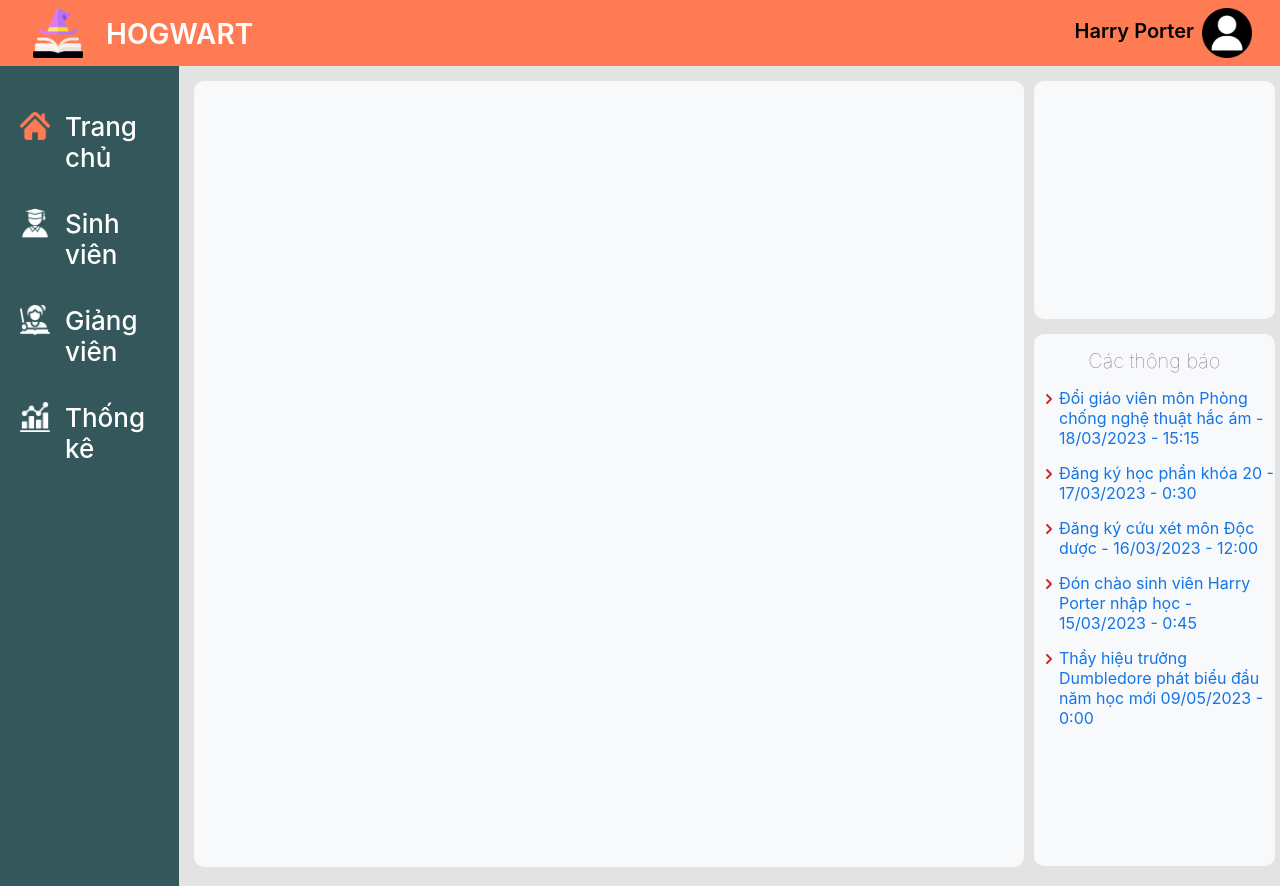
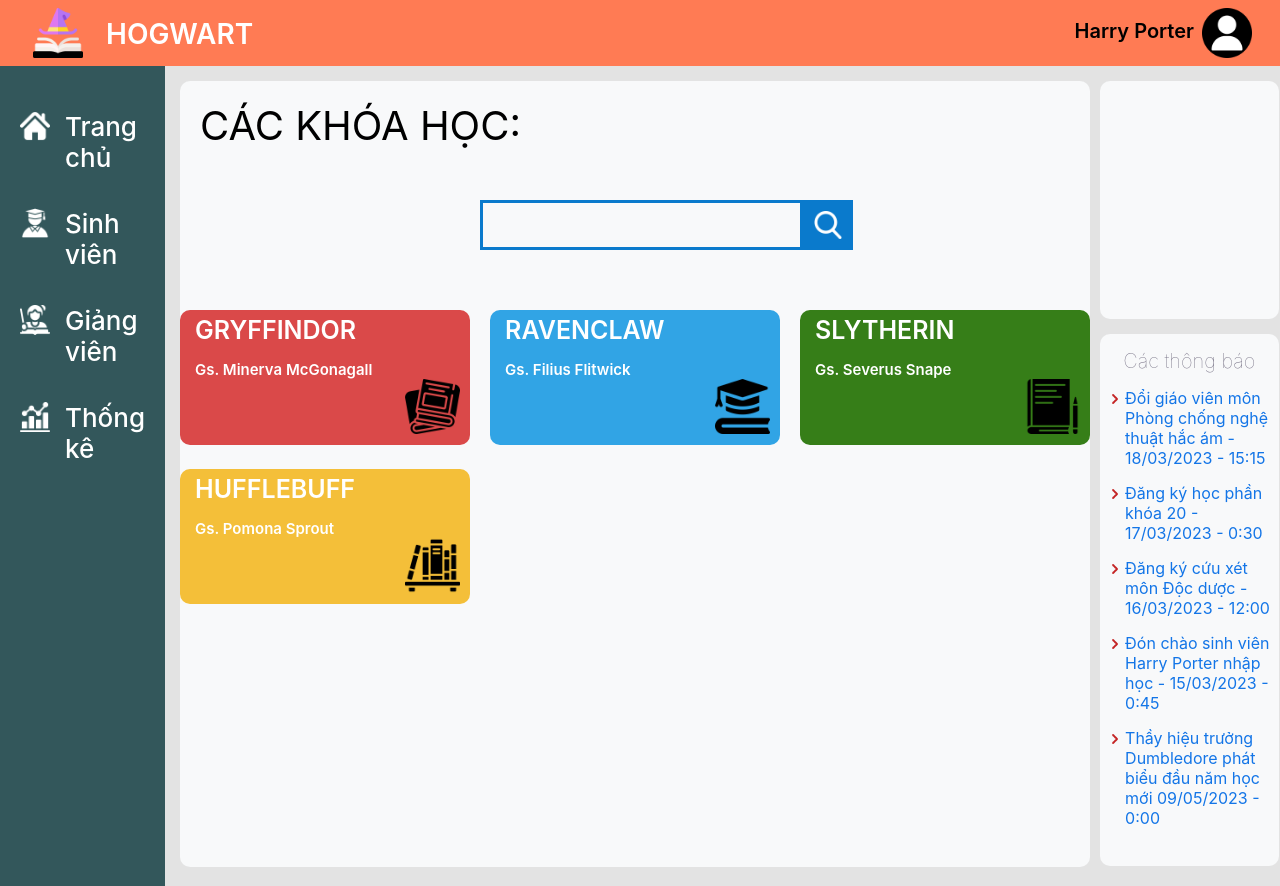
Before and after one commit to DuyTruong-237/nt114_fe, a React (Create React App) app: page / in a window 1280 px wide. Built offline with nearby package versions, Linux system fonts and the light colour scheme.

Commit message:
Update#6
Main_Screen(Done)

```diff
--- a/src/App.js
+++ b/src/App.js
@@ -5,6 +5,7 @@
 import SideBar from './components/side_bar/SideBar';
 import Calendar from  './components/calendar/Calendar'
 import Notification from './components/notification/Notification';
+import MainContent from './components/content/MainContent';
 
 function App() {
   return (
@@ -18,7 +19,7 @@
           <SideBar/>
         </div>
         <div className='Main-Content'>
-
+          <MainContent/>
         </div>
         <div className='Right-Cont'>
           <Calendar/>
--- /dev/null
+++ b/src/components/content/MainContent.css
@@ -0,0 +1,79 @@
+.MainContent {
+
+}
+.MainContent_Title {
+    font-size: 40px;
+    font-weight: 400;
+    margin-left: 20px;
+    margin-top: 20px;
+}
+.MainContent_Search {
+    display: flex;
+}
+.Searchbar {
+    height: 50px;
+    width: 323px;
+    box-sizing: border-box;
+    border: 3px solid #0A7ACC;
+    margin-top: 50px;
+    margin-left: 300px;
+}
+.Searchbox {
+    height: 50px;
+    width: 50px;
+    box-sizing: border-box;
+    background-color: #0A7ACC;
+    margin-top: 50px;
+    display: flex;
+    align-items: center;
+    justify-content: center;
+}
+.Searchimg {
+    height: 28px;
+}
+.Courses_Wrapper {
+    display: grid;
+    grid-template: auto/ auto auto auto;
+    column-gap: 20px;
+    justify-content: center;
+}
+.Course {
+    width: 290px;
+    height: 135px;
+    border-radius: 10px;
+    margin-top: 60px;
+}
+.Gryffindor {
+    background-color: #DA4949;
+}
+.Ravenclaw {
+    background-color: #31A4E5;
+}
+.Slytherin {
+    background-color: #367E18;
+}
+.Hufflebuff {
+    margin-top: 24px;
+    background-color: #F4BF39;
+}
+.Course_Title {
+    font-size: 25px;
+    font-weight: 600;
+    color: #fff;
+    margin-left: 15px;
+    margin-top: 5px;
+}
+.Course_Lecturer {
+    font-size: 15px;
+    font-weight: 600;
+    color: #fff;
+    margin-top: 15px;
+    margin-left: 15px;
+}
+.Course_Icon {
+    text-align: right;
+}
+.Icon-img {
+    height: 55px;
+    margin-right: 10px;
+}
--- /dev/null
+++ b/src/components/content/MainContent.jsx
@@ -0,0 +1,70 @@
+import React from 'react'
+import './MainContent.css'
+import SearchIcon from "../../img/search.png"
+import book from  "../../img/book.png"
+import education from "../../img/education.png"
+import book2 from "../../img/book (2).png"
+import book3 from "../../img/book (3).png"
+
+
+export default function MainContent() {
+  return (
+    <div className='MainContent'>
+        <div className='MainContent_Title'>
+            CÁC KHÓA HỌC:
+        </div>
+        <div className='MainContent_Search'>
+            <div className='Searchbar'></div>
+            <div className='Searchbox'>
+                <img className='Searchimg' src={SearchIcon} alt="search" />
+            </div>
+        </div>
+        <div className='Courses_Wrapper'>
+            <div className='Course Gryffindor'>
+                <div className='Course_Title'>
+                    GRYFFINDOR
+                </div>
+                <div className='Course_Lecturer'>
+                    Gs. Minerva McGonagall
+                </div>
+                <div className='Course_Icon'>
+                    <img className='Icon-img'  src={book} alt="" />
+                </div>
+            </div>
+            <div className='Course Ravenclaw'>
+                <div className='Course_Title'>
+                    RAVENCLAW
+                </div>
+                <div className='Course_Lecturer'>
+                    Gs. Filius Flitwick
+                </div>
+                <div className='Course_Icon'>
+                    <img className='Icon-img'  src={education} alt="" />
+                </div>
+            </div>
+            <div className='Course Slytherin'>
+                <div className='Course_Title'>
+                    SLYTHERIN
+                </div>
+                <div className='Course_Lecturer'>
+                    Gs. Severus Snape
+                </div>
+                <div className='Course_Icon'>
+                    <img className='Icon-img'  src={book2} alt="" />
+                </div>
+            </div>
+            <div className='Course Hufflebuff'>
+                <div className='Course_Title'>
+                    HUFFLEBUFF
+                </div>
+                <div className='Course_Lecturer'>
+                    Gs. Pomona Sprout
+                </div>
+                <div className='Course_Icon'>
+                    <img className='Icon-img'  src={book3} alt="" />
+                </div>
+            </div>
+        </div>
+    </div>
+  )
+}
--- a/src/components/side_bar/SideBar.jsx
+++ b/src/components/side_bar/SideBar.jsx
@@ -1,5 +1,5 @@
 import React from 'react'
-import homeicon from '../../img/homeicon.png'
+import homeicon from '../../img/home-icon-silhouette.png'
 import studenicon from '../../img/student.png'
 import teachericon from '../../img/teacher.png'
 import chart from '../../img/barchart.png'
```
Also changed, not shown: src/components/content/search.png (added).
